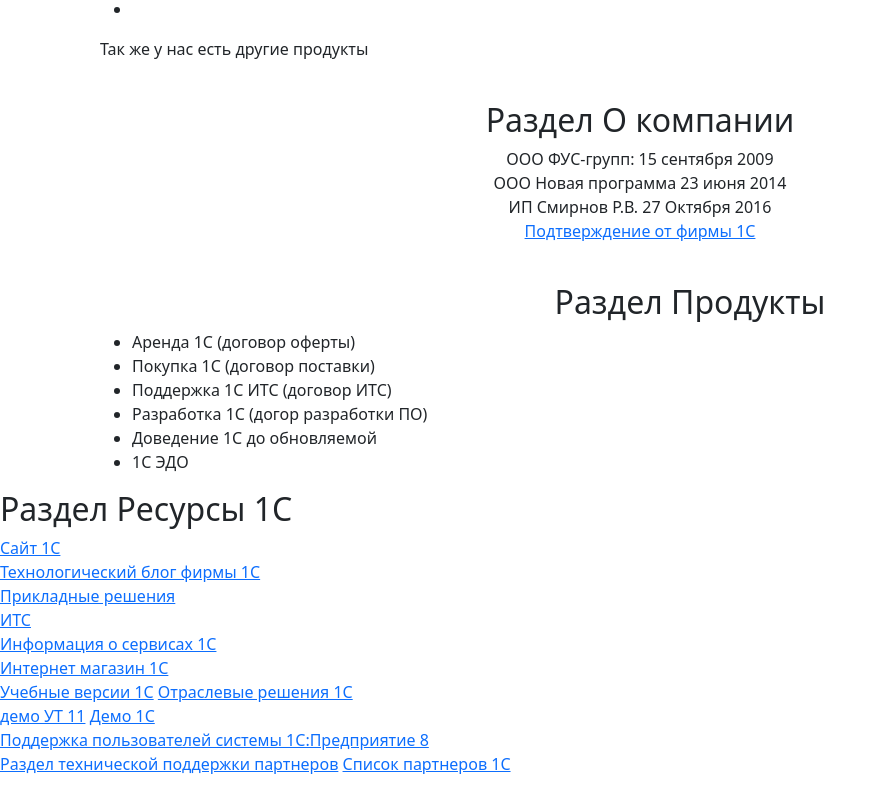
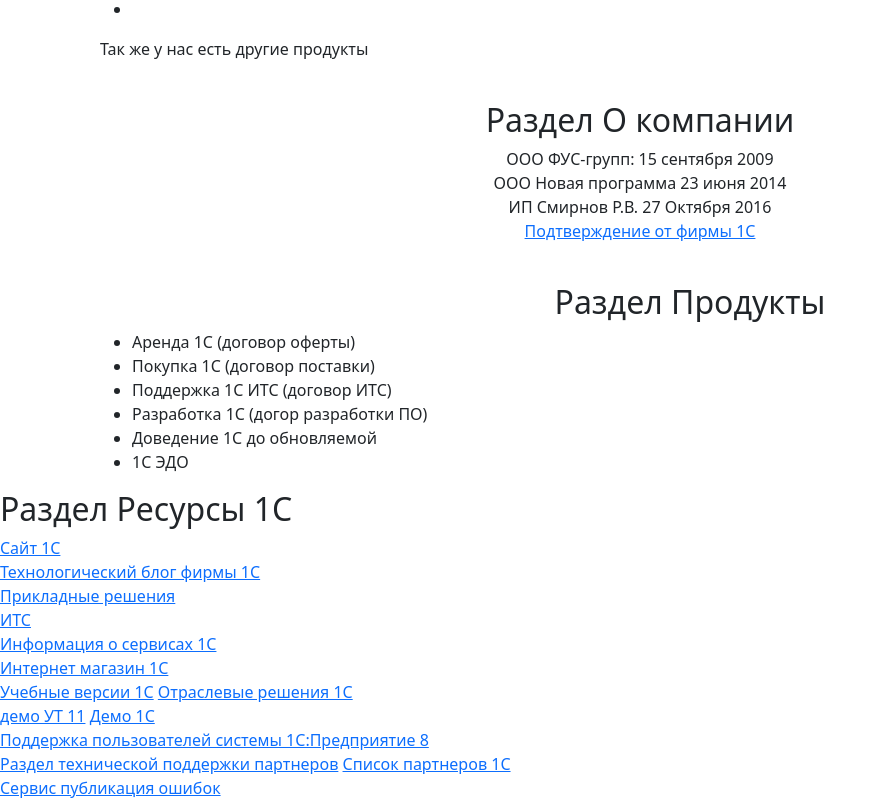
Before and after one commit to smirnovrv/NewSite, a plain HTML site: page index.html in a window 1280 px wide. Shown: the part 1112-1912 px from the top of the page, without its empty margins (0-886 px from the left). Before the commit the page ends 1888 px from the top, so only its background shows below. Drawn offline with nearby package versions, Linux system fonts and the light colour scheme.

Commit message:
added item to section for 1c

```diff
--- a/index.html
+++ b/index.html
@@ -166,6 +166,7 @@
 			<a href="http://partweb.1c.ru/PartnerSupport/PartnerSupportEntry.aspx">Раздел технической поддержки
 				партнеров</a>
 			<a href="https://1c.ru/rus/partners">Список партнеров 1С</a> <br>
+			<a href="https://bugboard.v8.1c.ru/">Сервис публикация ошибок</a> <br>
 		</div>
 	</Section>
 	<section class="contracts2">
```
